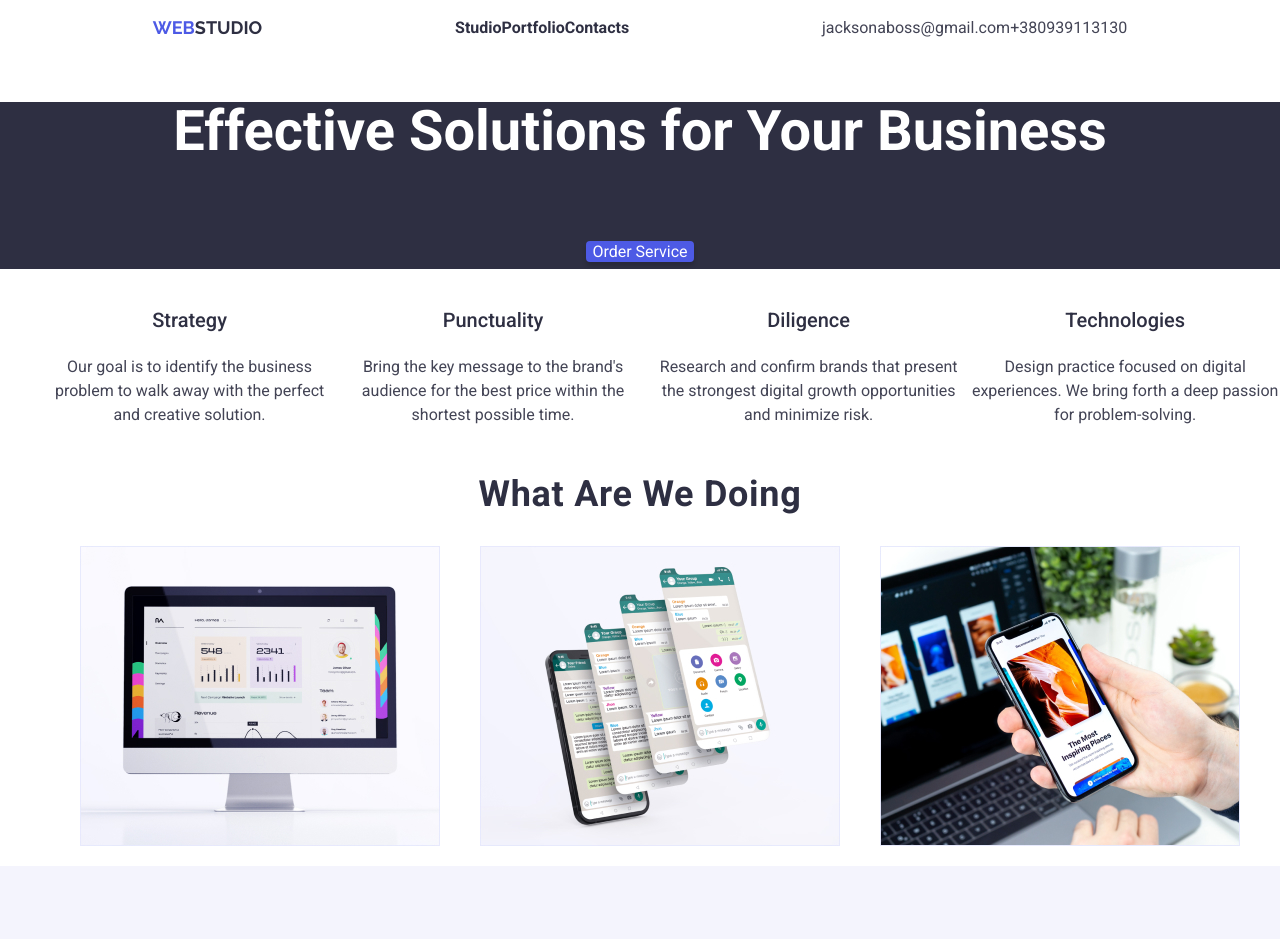
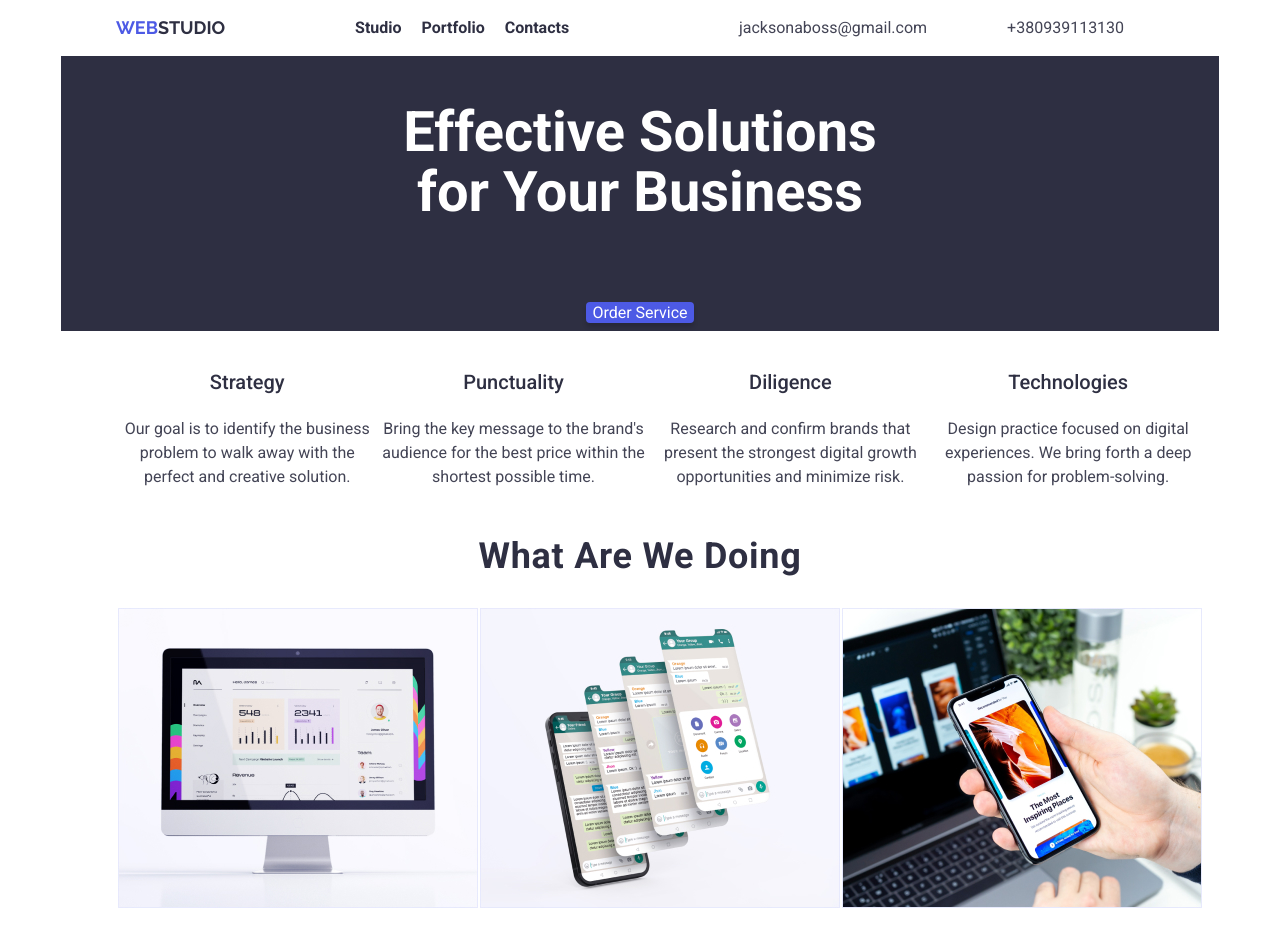
Before and after one commit to Jackson-Berezanskiy/goit-markup-hw-03, a plain HTML site: page index.html in a window 1280 px wide. Shown: the top 939 px of the page. Drawn offline with nearby package versions, Linux system fonts and the light colour scheme.

Commit message:
hw3/flexbox

```diff
--- a/css/styles.css
+++ b/css/styles.css
@@ -1,3 +1,8 @@
+*,
+*::before,
+*::after{
+    box-sizing: border-box;
+}
 :root{
     --color_iris: #4D5AE5;
     --color_navy_blue: #2E2F42;
@@ -12,6 +17,11 @@ body{
     font-family: 'Roboto', 'Raleway', sans-serif;
     font-style: normal;
     width: 100%;
+}
+.containe{
+    width: 1158px;
+    padding: 0 15px;
+    margin: 0 auto;
 }
 a{
     text-decoration: none;
@@ -91,6 +101,10 @@ h1{
     line-height: 1.07;
     background-color: var(--color_navy_blue);
     text-align: center;
+    width: 1158px;
+    padding: 0 15px;
+    margin: 0 auto;
+    border: 1px solid var(--color_navy_blue);*/
 }
 .button{
     background-color: var(--color_iris);
@@ -136,6 +150,9 @@ footer p{
 li{
     list-style-type: none;
 }
+.header li{
+    margin: 0px 10px;
+}
 button{
     cursor: pointer;
 }
@@ -148,6 +165,8 @@ button{
     flex-direction: row;
     justify-content: center;
     flex-wrap: wrap;
+    gap: 24px;
+    flex-basis: calc((100%-48px)/3);
 }
 
 .filter button{
@@ -165,21 +184,27 @@ button{
 }
 .advantages{
     text-align: center;
+    width: 1158px;
+    padding: 0 15px;
+    margin: 0 auto;
 }
 .occupation{
-
+    width: 1158px;
+    padding: 0 15px;
+    margin: 0 auto;
 }
 .team{
     background-color: var(--color_cloud);
-    padding-top: 50px;
-    padding-bottom: 50px;
+    width: 1158px;
+    padding: 0 15px;
+    margin: 0 auto;
 }
 .team_list li{
     background-color: white;
 }
 .header{
     display: flex;
-    justify-content: space-evenly;
+    justify-content: space-around;
     align-items: center;
 }
 .header a{
@@ -190,6 +215,9 @@ button{
 }
 .contacts{
     display: flex;
+}
+.contacts li{
+    margin: 0 40px;
 }
 .advantages ul{
     display: flex;
--- a/index.html
+++ b/index.html
@@ -4,7 +4,7 @@
 		<meta charset="UTF-8" />
 		<meta name="viewport" content="width=device-width, initial-scale=1.0" />
 		<title>Студія</title>
-		<link rel="stylesheet" href="node_modules/modern-normalize/modern-normalize.css">
+		<link rel="stylesheet" href="https://cdnjs.cloudflare.com/ajax/libs/modern-normalize/1.1.0/modern-normalize.min.css" />
 		<link rel="stylesheet" href="./css/styles.css" />
 		<link rel="preconnect" href="https://fonts.googleapis.com">
 		<link rel="preconnect" href="https://fonts.gstatic.com" crossorigin>
@@ -12,6 +12,7 @@
 		rel="stylesheet">
 		</head>
 	<body>
+		<div class="containe">
 		<header class="header"
 			>
 
@@ -29,9 +30,10 @@
 				</ul>
 
 		</header>
+		</div>
 		<main>
 			<section class="hero">
-				<h1> Effective Solutions for Your Business </h1>
+				<h1> Effective Solutions <br> for Your Business </h1>
 				<button class="button">Order Service </button>
 			</section>
 			<section class="advantages">
@@ -97,11 +99,14 @@
 				</ul>
 			</section>
 		</main>
+	<div class="containe">
 		<footer>
+
 				<a href="/" class="logo_footer"><span>web</span>studio</a>
 				<p
 					>Increase the flow of customers and sales for your business with digital marketing & growth solutions.</p
 				>
 		</footer>
+	</div>
 	</body>
 </html>
```
Also changed, not shown: portfolio.html (+7 -1 lines).
